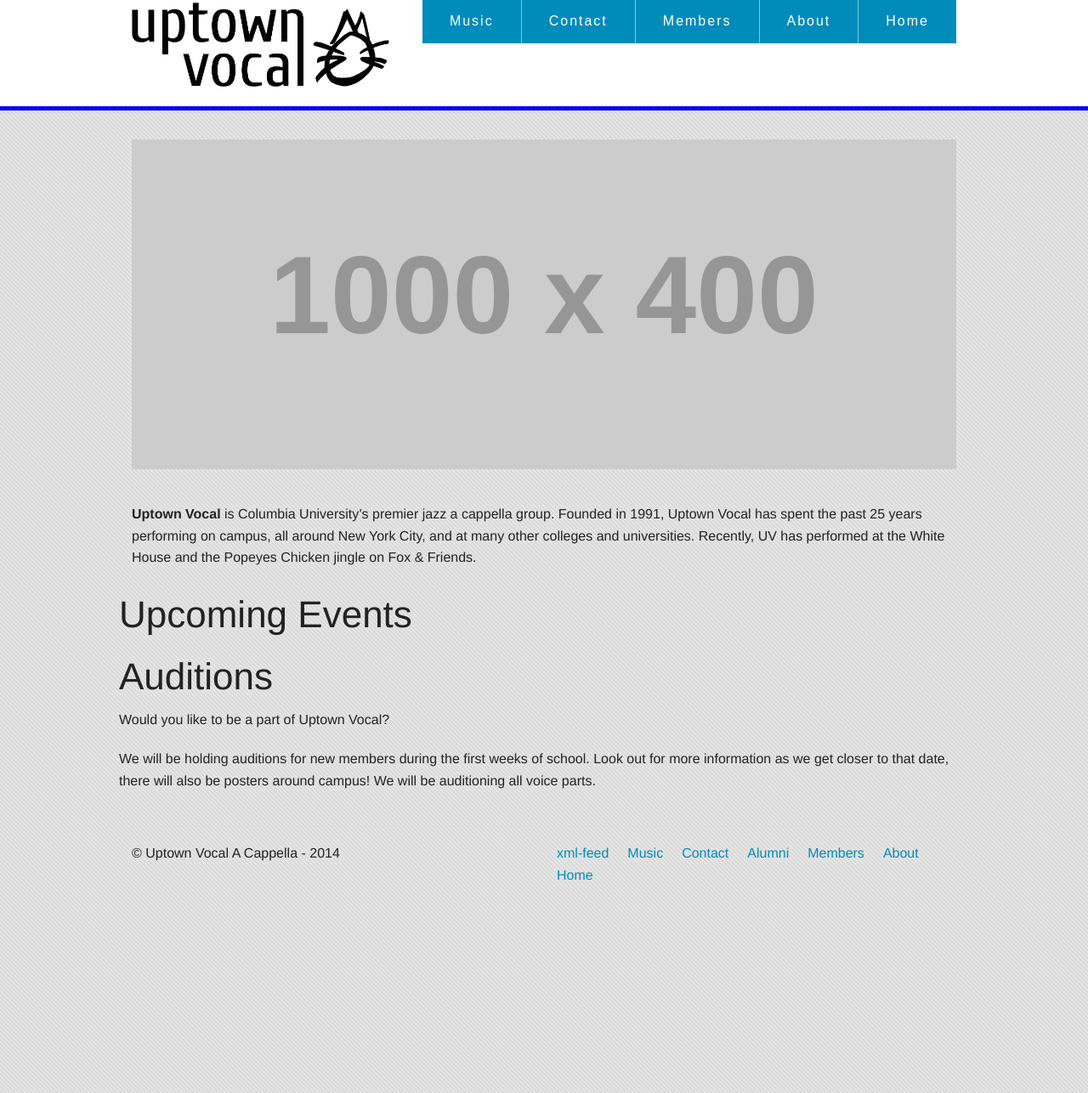
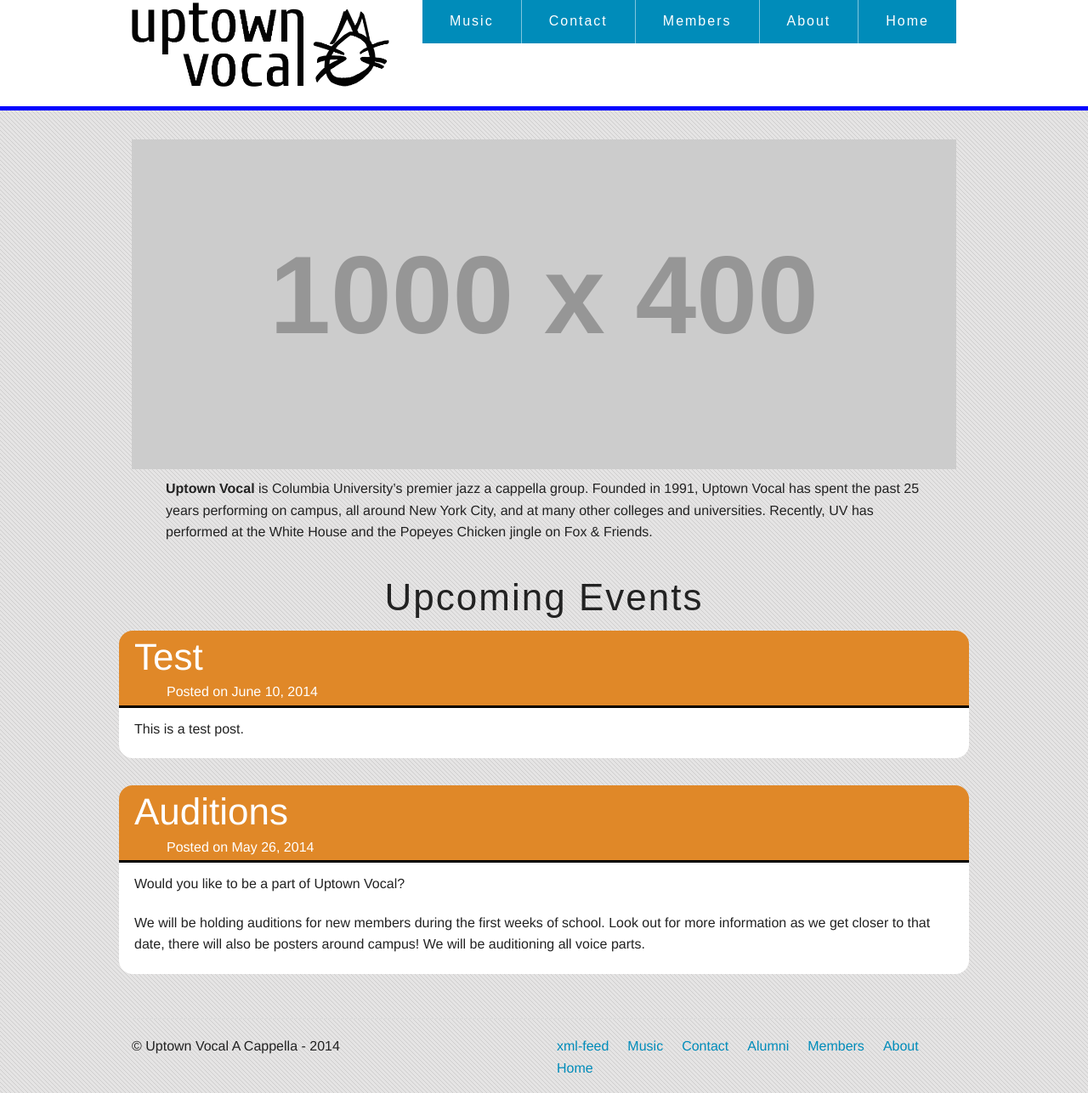
Before and after one commit to uptownvocal/uptownvocal.github.io, a Jekyll site: the page built from index.html, in a window 1280 px wide. Shown: the whole page at 85% size. Built offline with Jekyll 4.4.1, drawn with Linux system fonts in a browser that asks for light colours; some web fonts are replaced.

Commit message:
Post formatting - css changes

```diff
--- a/_includes/header.html
+++ b/_includes/header.html
@@ -10,7 +10,7 @@
         {% for page in site.pages %}
         {% if page.top %}
         <li>
-          <a href="{{ page.url | prepend: site.baseurl }}" class="button top-nav">{{ page.title }}</a>
+          <a href="{{ page.url | prepend: site.baseurl }}" class="cuprum button">{{ page.title }}</a>
         </li>
         {% endif %}
         {% endfor %}
--- a/assets/css/style.css
+++ b/assets/css/style.css
@@ -1,6 +1,5 @@
-.top-nav {
-	font-family: 'Cuprum', sans-serif;
-	letter-spacing: 2px
+body {
+	background: url("/assets/img/lined-background.png") repeat 0 0 transparent;
 }
 
 .site-header {
@@ -10,6 +9,52 @@
 	border-bottom: 5px solid blue;
 }
 
-body {
-	background: url("/assets/img/lined-background.png") repeat 0 0 transparent;
+.cuprum {
+	font-family: 'Cuprum', sans-serif;
+	letter-spacing: 2px
 }
+
+.blurb {
+	padding: 10px 40px;
+}
+
+.event {
+	padding-bottom: 32px;
+}
+
+.event-header {
+	background-color: rgb(224, 136, 40);
+	padding-left: 18px;
+	padding-right: 18px;
+
+	-webkit-border-top-left-radius: 16px;
+	-webkit-border-top-right-radius: 16px;
+	-moz-border-radius-topleft: 16px;
+	-moz-border-radius-topright: 16px;
+	border-top-left-radius: 16px;
+	border-top-right-radius: 16px;
+
+	border-bottom: solid black 3px;
+}
+
+.event-header h1, h4 {
+	color: white;
+	margin: 0;
+}
+
+.event-header h4 {
+	padding-left: 38px;
+	font-size: 1rem;
+	padding-bottom: 4px;
+}
+
+.event-body {
+	background-color: white;
+	padding: 12px 18px 2px 18px;
+	-webkit-border-bottom-right-radius: 16px;
+	-webkit-border-bottom-left-radius: 16px;
+	-moz-border-radius-bottomright: 16px;
+	-moz-border-radius-bottomleft: 16px;
+	border-bottom-right-radius: 16px;
+	border-bottom-left-radius: 16px;
+}
--- a/index.html
+++ b/index.html
@@ -7,29 +7,31 @@
 <div class="row">
   <div class="large-12 columns">
     <img src="http://placehold.it/1000x400&text=[img]">
-    <hr>
   </div>
 </div>
 
 <div class="row">
   <div class="large-12 columns">
-    <p><strong>Uptown Vocal</strong> is Columbia University’s premier jazz a cappella group. Founded in 1991, Uptown Vocal has spent the past 25 years performing on campus, all around New York City, and at many other colleges and universities. Recently, UV has performed at the White House and the Popeyes Chicken jingle on Fox & Friends.</p>
+    <p class="blurb"><strong>Uptown Vocal</strong> is Columbia University’s premier jazz a cappella group. Founded in 1991, Uptown Vocal has spent the past 25 years performing on campus, all around New York City, and at many other colleges and universities. Recently, UV has performed at the White House and the Popeyes Chicken jingle on Fox & Friends.</p>
   </div>
 
   <div class="row">
     <div class="large-12 columns">
-      <h1>Upcoming Events</h1>
+      <h1 class="cuprum text-center">Upcoming Events</h1>
     </div>
   </div>
 
   {% for post in site.posts %}
 
   <div class="row">
-    <div class="large-12 columns">
-      <h1>{{ post.title }}</h1>
-
-      {{ post.content }}
-
+    <div class="large-12 columns event">
+      <div class="event-header">
+        <h1>{{ post.title }}</h1>
+        <h4>Posted on {{ post.date | date: "%B %-d, %Y" }}</h4>
+      </div>
+      <article class="event-body">
+        {{ post.content }}
+      </article>
     </div>
   </div>
 
```
Also changed, not shown: _posts/2014-06-10-Auditions.md (added, +6 -0 lines).
